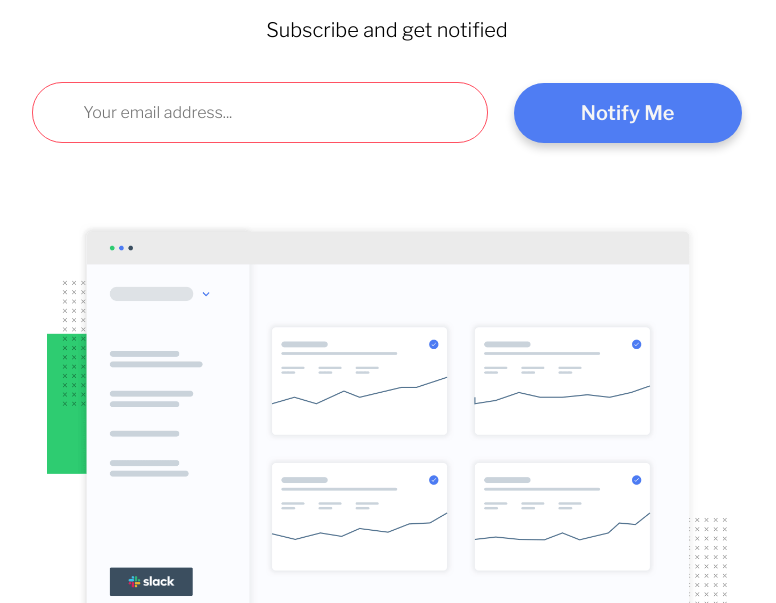
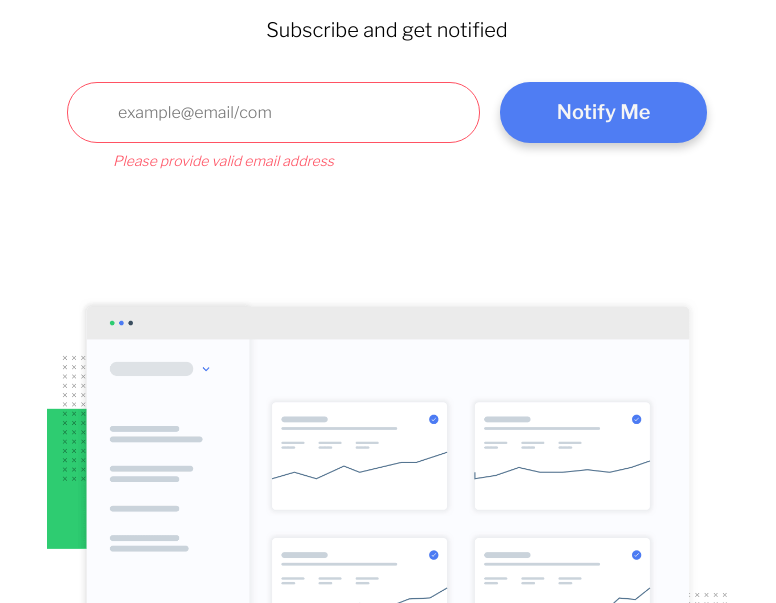
Before and after one commit to joshalbert2433/ping-coming-soon-page, a plain HTML site: page index.html in a window 1280 px wide. Both pictures are taken after a click on the link "Notify Me". Shown: the part 197-800 px from the top of the page, without its empty margins (253-1029 px from the left). Drawn offline with nearby package versions, Linux system fonts and the light colour scheme.

Commit message:
add email validation

```diff
--- a/css/style.css
+++ b/css/style.css
@@ -14,11 +14,6 @@
 
 html {
     font-family: 'Libre Franklin', sans-serif;
-    /* font-size: 20px; */
-}
-
-html, body {
-    /* height: 100%; */
 }
 
 .main-wrapper > * {
@@ -71,7 +66,16 @@ input {
 .invalid {
     border: 1px solid var(--redLight);
     color: black;
-    /* content: "example@email/com"; */
+}
+
+.error-msg {
+    display: none;
+    text-align: center;
+    margin-top: .7rem;
+    color: var(--redLight);
+    font-style: italic;
+    font-size: .9rem;
+    margin-bottom: 1.2rem;
 }
 
 .notify-button {
@@ -88,7 +92,6 @@ input {
     box-shadow: 0 5px 10px 0 rgba(0, 0, 0, .2);
 }
 
-/* .notify-button:focus, */
 .notify-button:hover {
     opacity: .8;
 }
@@ -115,9 +118,7 @@ input {
 
 .icon-container > * {
     padding: .5rem;
-    /* background-color: red; */
     border-radius: 50%;
-    /* font-size: 2rem; */
     border: 1px solid rgba(0, 0, 0, .1);
     display: flex;
     align-items: center;
@@ -168,25 +169,27 @@ input {
     }
 
     .email-form {
-        display: flex;
-        justify-content: space-evenly;
-        align-items: center;
-        padding: 0;
-        /* width: 100%; */
+        display: grid;
+        grid-template-columns: 2fr 1fr;
+        grid-template-areas:
+        "email button"
+        "error .";
+        gap: 1rem;
     }
 
-    .email-form > * {
-        /* height: 60px; */
-    }
+    #email {grid-area: email;}
+    .error-msg {grid-area: error;}
+    .notify-button {grid-area: button;}
 
-    input {
-        width: 60%;
+    .error-msg {
+        text-align: initial;
+        transform: translateY(-25px);
+        font-size: .7rem;
+        margin-left: 2.3rem;
     }
 
     .notify-button {
-        width: 30%;
         margin: 0;
-
     }
 
     .illustration img {
--- a/index.html
+++ b/index.html
@@ -16,8 +16,9 @@
         <h1>We are launching <span>soon!</span></h1>
         <small>Subscribe and get notified</small>
         <form action="#" class="email-form">
-          <input type="email" class="invalid" placeholder="Your email address...">
-          <a href="#" class="notify-button">Notify Me</a>
+          <input type="email" id="email" placeholder="Your email address...">
+          <small class="error-msg">Please provide valid email address</small>
+          <a href="#" class="notify-button" onclick="ValidateEmail()">Notify Me</a>
         </form>
     </header>
     <figure class="illustration">
@@ -49,5 +50,6 @@
       <small>&copy; Copyright Ping. All rights reserved.</small>
     </footer>
   </main>
+  <script src="./js/script.js"></script>
 </body>
 </html>
--- a/js/script.js
+++ b/js/script.js
@@ -0,0 +1,19 @@
+const email = document.getElementById('email');
+
+function ValidateEmail() {
+    if (emailIsValid(email.value)) {
+        email.nextElementSibling.style.display = "none";
+        email.classList.remove('invalid');
+    }
+    else {
+        email.placeholder = "example@email/com";
+        email.nextElementSibling.style.display = "block";
+        email.value = "";
+        email.classList.add('invalid');
+    }
+}
+
+
+function emailIsValid (email) {
+    return /^[^\s@]+@[^\s@]+\.[^\s@]+$/.test(email)
+}
```
